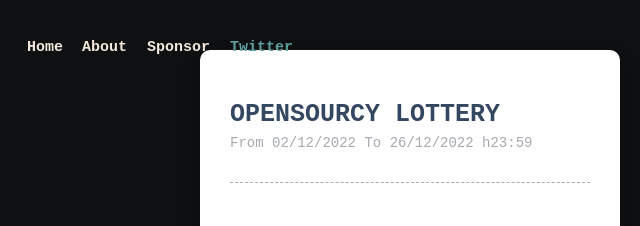
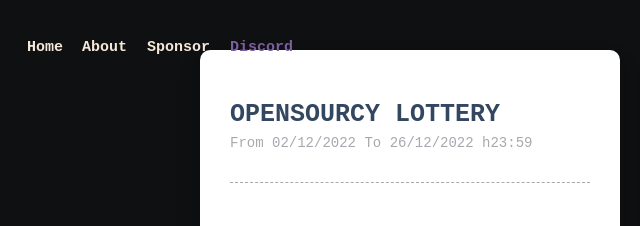
Before and after one commit to gabsalvo/opensourcy.tech, a plain HTML site: page pages/lottery.html in a window 1280 px wide. Shown: the top 226 px of the page, 0-640 px from the left. Drawn offline with Linux system fonts and the light colour scheme; a script that the page names is missing; a web font is replaced by a local one.

Commit message:
Update lottery.html

```diff
--- a/pages/lottery.html
+++ b/pages/lottery.html
@@ -12,7 +12,7 @@
     <li><p style="font-size: 15px; cursor: pointer; color: #F4E8DA;" onclick="location.href='/';">Home</p></li>
     <li><p style="font-size: 15px; cursor: pointer; color: #F4E8DA;" onclick="location.href='./about.html';">About</p></li>
     <li><p style="font-size: 15px; cursor: pointer; color: #F4E8DA;" onclick="location.href='./sponsor.html';">Sponsor</p></li>
-    <li><p style="font-size: 15px; cursor: pointer; color: cadetblue;" onclick="location.href='#';">Twitter</p></li>
+    <li><p style="font-size: 15px; cursor: pointer; color: rgb(124, 95, 160);" onclick="location.href='';">Discord</p></li>
    </nav>
 <!-- RULES -->
 <div class="container">
```
